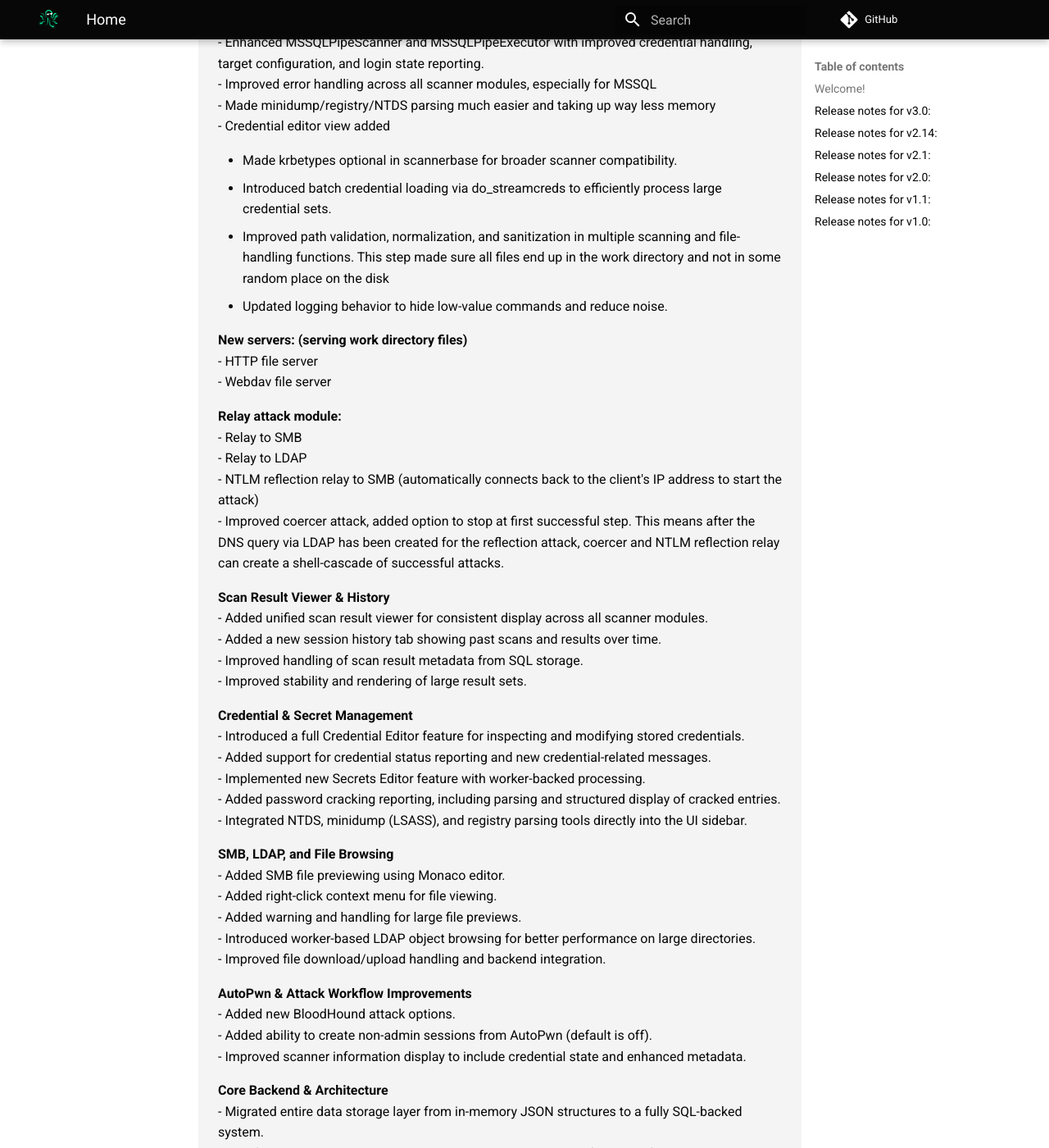
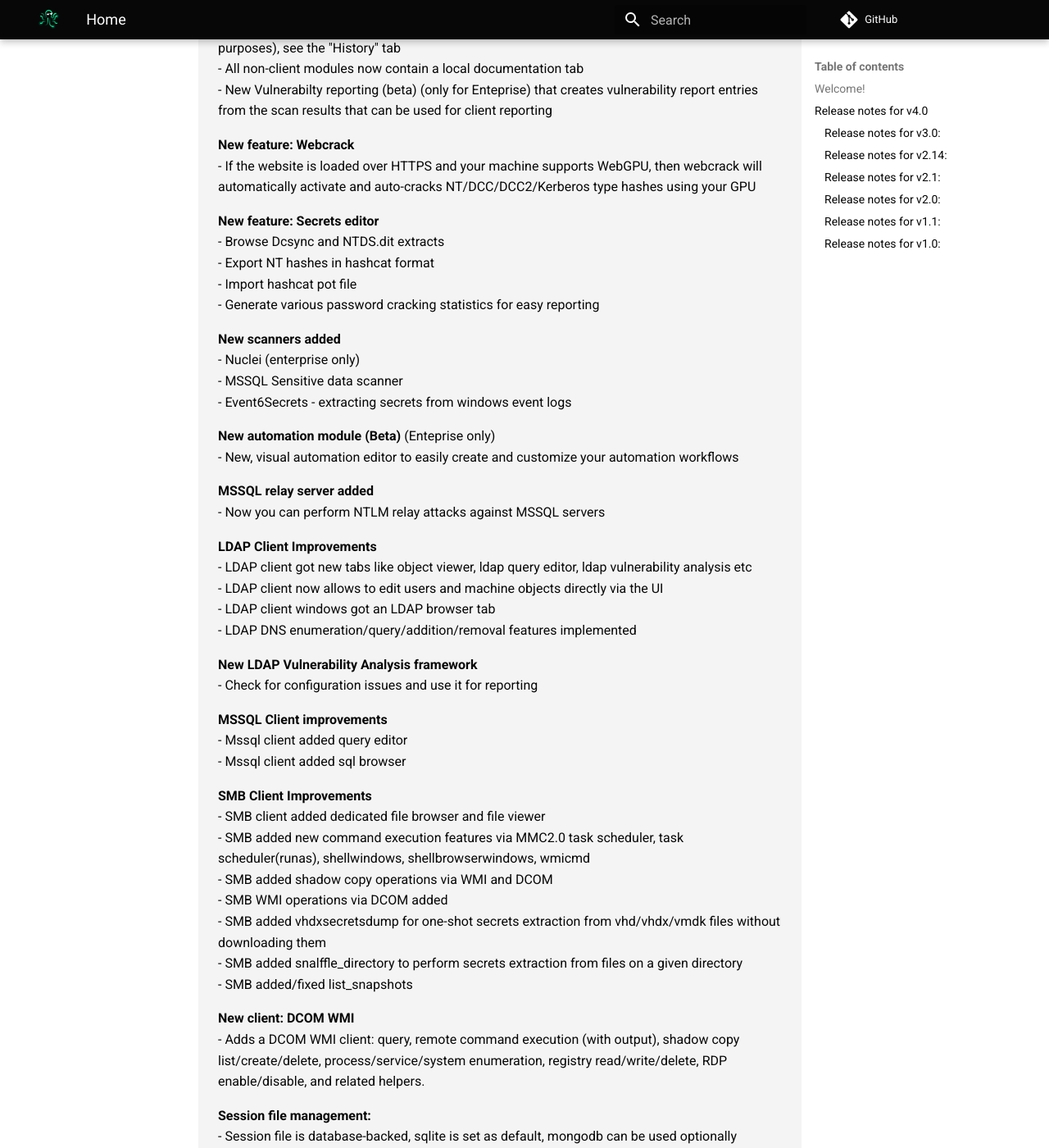
Before and after one commit to octopwn/octopwn-wasm-documentation, an MkDocs documentation site: the page built from docs/index.md, in a window 1280 px wide and 1400 px high, scrolled down 822 px. Shown: the whole window at 82% size. Built offline with MkDocs 1.6.1 and Material for MkDocs 9.7.7, drawn with Linux system fonts in a browser that asks for light colours; comment, search, counter and statistics services are not loaded; some of the changed text lies outside the part shown.

```diff
--- a/docs/index.md
+++ b/docs/index.md
@@ -15,8 +15,80 @@ Here you can find all information about all editions of Octopwn:
 
 If you need further help, please [write us here](https://octopwn.com/support) or use the support channel on our [Discord](https://discord.gg/7amw5mD37Y).
 
-**Current Octopwn version:** v3.0 (20-November 2025)
+**Current Octopwn version:** v4.0 (2-April 2026)
 **Current open beta:** none
+
+# Release notes for v4.0
+**Major UI overhaul**
+- New login flow, all windows are improved, many usability improvements
+
+**Reporting improvements**
+- Added feature to generate pseudo-screenshots for each client command (for documentation purposes), see the "History" tab
+- All non-client modules now contain a local documentation tab
+- New Vulnerabilty reporting (beta) (only for Enteprise) that creates vulnerability report entries from the scan results that can be used for client reporting
+
+**New feature: Webcrack**
+- If the website is loaded over HTTPS and your machine supports WebGPU, then webcrack will automatically activate and auto-cracks NT/DCC/DCC2/Kerberos type hashes using your GPU
+
+**New feature: Secrets editor**
+- Browse Dcsync and NTDS.dit extracts
+- Export NT hashes in hashcat format
+- Import hashcat pot file
+- Generate various password cracking statistics for easy reporting
+
+**New scanners added**
+- Nuclei (enterprise only)
+- MSSQL Sensitive data scanner
+- Event6Secrets - extracting secrets from windows event logs
+
+**New automation module (Beta)** (Enteprise only)
+- New, visual automation editor to easily create and customize your automation workflows
+
+**MSSQL relay server added**
+- Now you can perform NTLM relay attacks against MSSQL servers
+
+**LDAP Client Improvements**
+- LDAP client got new tabs like object viewer, ldap query editor, ldap vulnerability analysis etc
+- LDAP client now allows to edit users and machine objects directly via the UI
+- LDAP client windows got an LDAP browser tab
+- LDAP DNS enumeration/query/addition/removal features implemented
+
+**New LDAP Vulnerability Analysis framework**
+- Check for configuration issues and use it for reporting
+
+**MSSQL Client improvements**
+- Mssql client added query editor
+- Mssql client added sql browser
+
+**SMB Client Improvements**
+- SMB client added dedicated file browser and file viewer
+- SMB added new command execution features via MMC2.0 task scheduler, task scheduler(runas), shellwindows, shellbrowserwindows, wmicmd
+- SMB added shadow copy operations via WMI and DCOM
+- SMB WMI operations via DCOM added
+- SMB added vhdxsecretsdump for one-shot secrets extraction from vhd/vhdx/vmdk files without downloading them
+- SMB added snalffle_directory to perform secrets extraction from files on a given directory
+- SMB added/fixed list_snapshots
+
+**New client: DCOM WMI**
+- Adds a DCOM WMI client: query, remote command execution (with output), shadow copy list/create/delete, process/service/system enumeration, registry read/write/delete, RDP enable/disable, and related helpers.
+
+**Session file management:**
+- Session file is database-backed, sqlite is set as default, mongodb can be used optionally
+- Session database can be searched/filtered
+
+**RDP Screenshot improvement**
+- RDP screenshots now produce screenshot files containing the clientid and the hostname of the target
+
+**Scanner improvements:**
+- SMBRegsession scanner username resolver now utilizes existing LDAP sessions to fetch the username
+
+**Bugfixes:**
+- LDAPSigcheck scanner fixed
+- SSHInfo scanner results serialization fixed
+- mssqlqueryresults serialization fixed
+- fixes on MDNS/LLMNR/NBTNS poisoners
+- shadowcreds attack PKINIT crypto library issue fixed
+- Various backend improvements and optimizations for stability and better performance
 
 ## Release notes for v3.0:
 **Scan Engine & Plugin Improvements**
```
